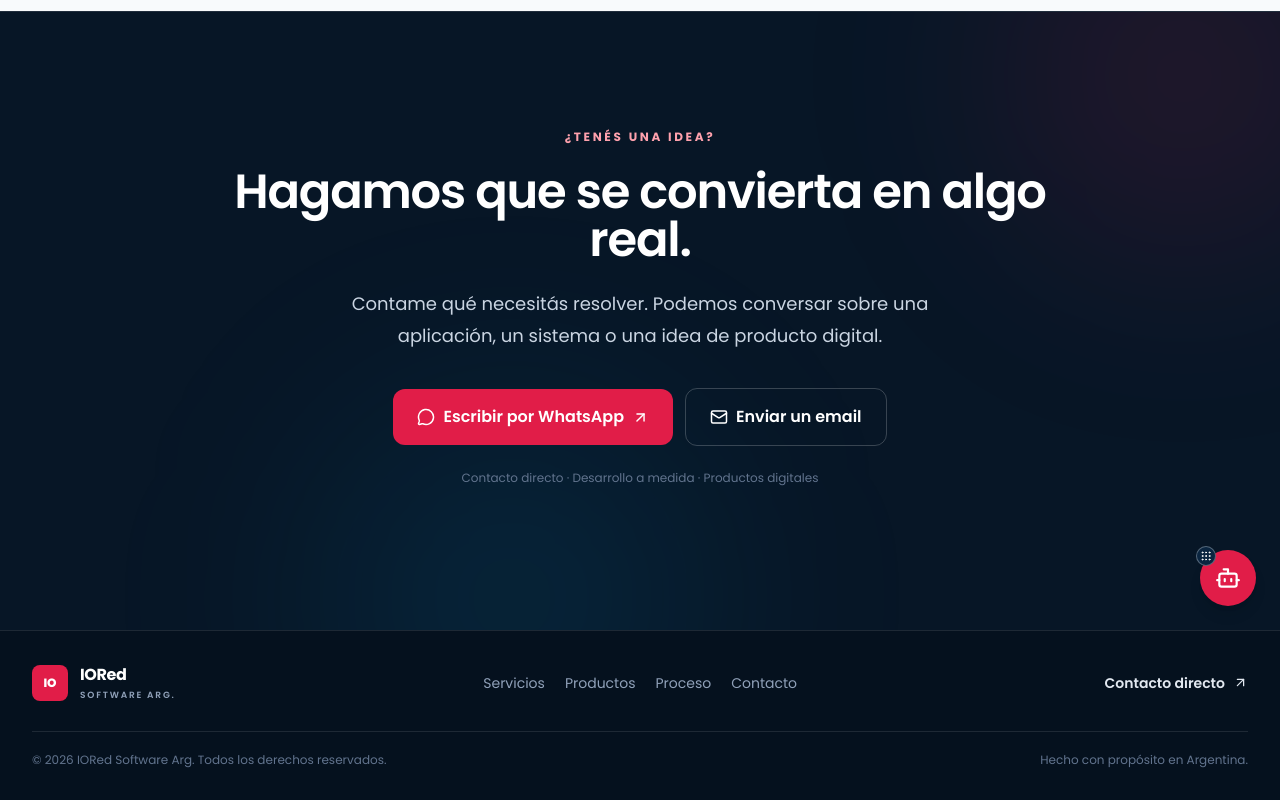
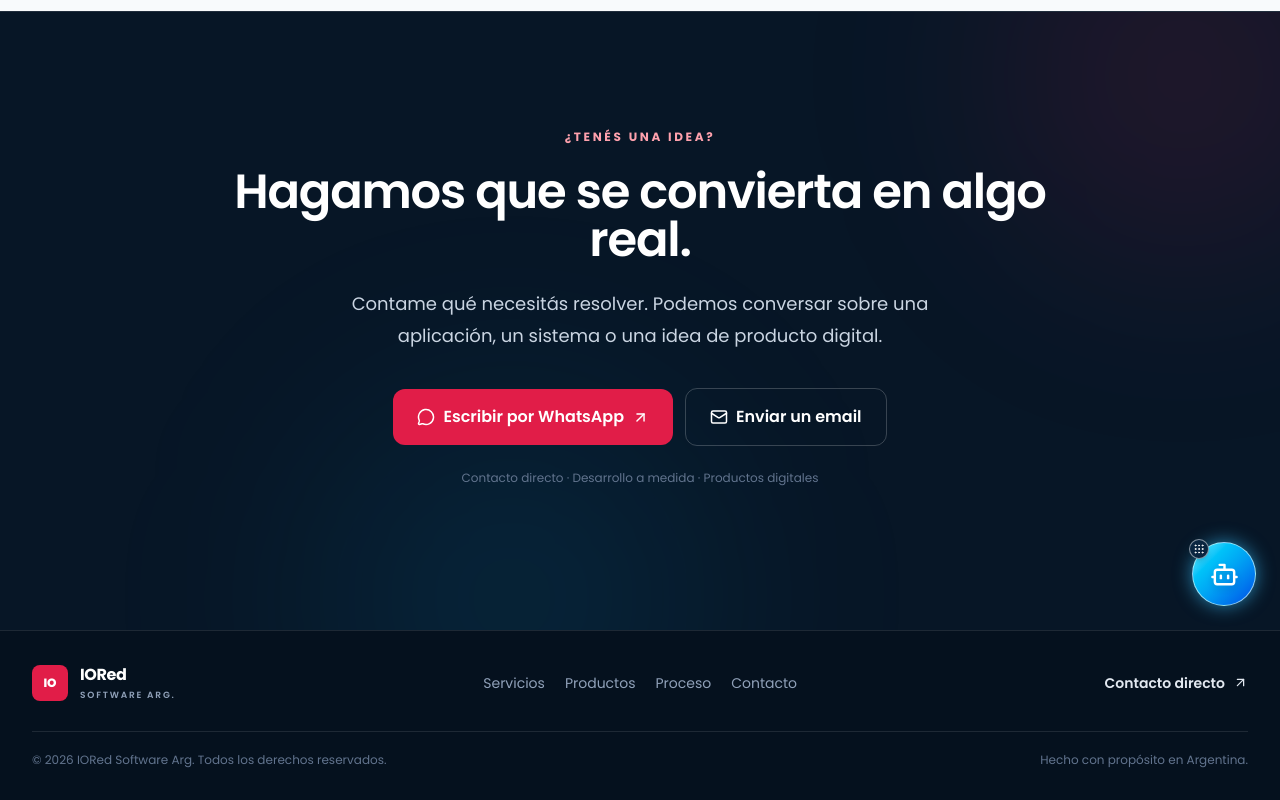
Before and after one commit to Elio-Nicolas/landing-io-red, a Next.js app: page / in a window 1280 px wide. Shown: the part 4627-5427 px from the top of the page. Built offline with nearby package versions, Linux system fonts and the light colour scheme.

Commit message:
Polish contact chatbot with animated glow and shine

```diff
--- a/components/Bot.tsx
+++ b/components/Bot.tsx
@@ -88,13 +88,15 @@ export default function Bot() {
         onPointerMove={moveDrag}
         onPointerUp={stopDrag}
         onPointerCancel={stopDrag}
-        className="absolute z-50 flex h-14 w-14 touch-none items-center justify-center rounded-full bg-[var(--color-accent)] text-white shadow-lg transition hover:scale-105 active:scale-95 cursor-grab active:cursor-grabbing"
+        className="group absolute z-50 flex h-16 w-16 touch-none items-center justify-center rounded-full border border-cyan-100/70 bg-gradient-to-br from-cyan-300 via-sky-500 to-blue-700 text-white shadow-[0_0_18px_rgba(56,189,248,0.65)] transition-transform duration-300 hover:scale-110 hover:shadow-[0_0_30px_rgba(56,189,248,0.9)] active:scale-95 cursor-grab active:cursor-grabbing"
         style={{ right: position.right, bottom: position.bottom }}
         aria-label={open ? "Cerrar asistente IO Red" : "Abrir asistente IO Red"}
         title="Podés arrastrar este botón para moverlo"
       >
-        <BotIcon size={26} />
-        <span className="absolute -left-1 -top-1 flex h-5 w-5 items-center justify-center rounded-full border border-white/30 bg-[#0A2540] text-white" aria-hidden="true">
+        <span className="pointer-events-none absolute inset-[-5px] rounded-full border border-cyan-200/70 animate-ping opacity-30" aria-hidden="true" />
+        <span className="pointer-events-none absolute inset-0 overflow-hidden rounded-full" aria-hidden="true"><span className="absolute -left-8 top-0 h-full w-5 rotate-12 bg-white/50 blur-sm transition-transform duration-700 group-hover:translate-x-24" /></span>
+        <BotIcon size={29} className="relative z-10 drop-shadow-md" />
+        <span className="absolute -left-1 -top-1 flex h-5 w-5 items-center justify-center rounded-full border border-white/50 bg-[#0A2540] text-white shadow-md" aria-hidden="true">
           <Grip size={12} />
         </span>
       </button>
```
